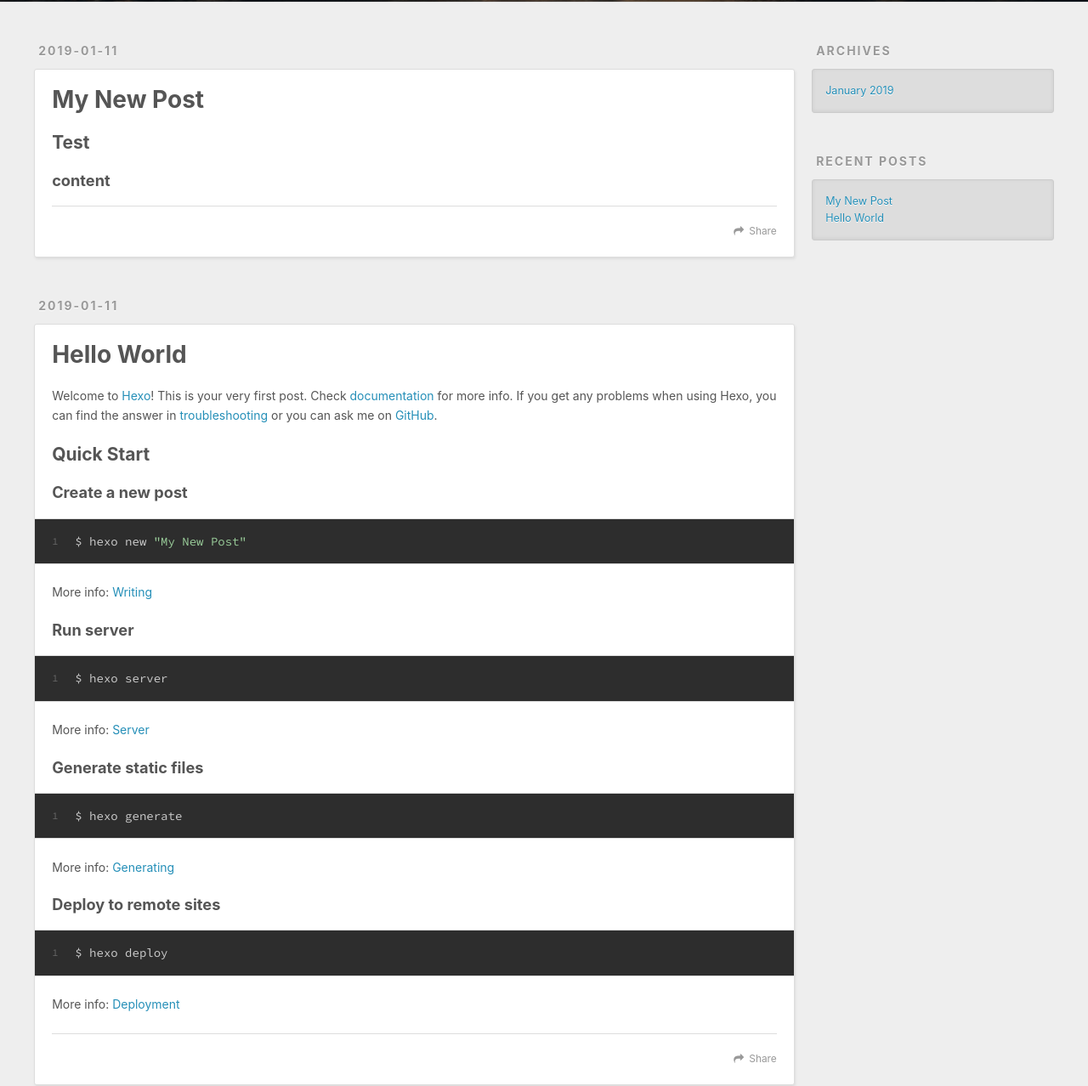
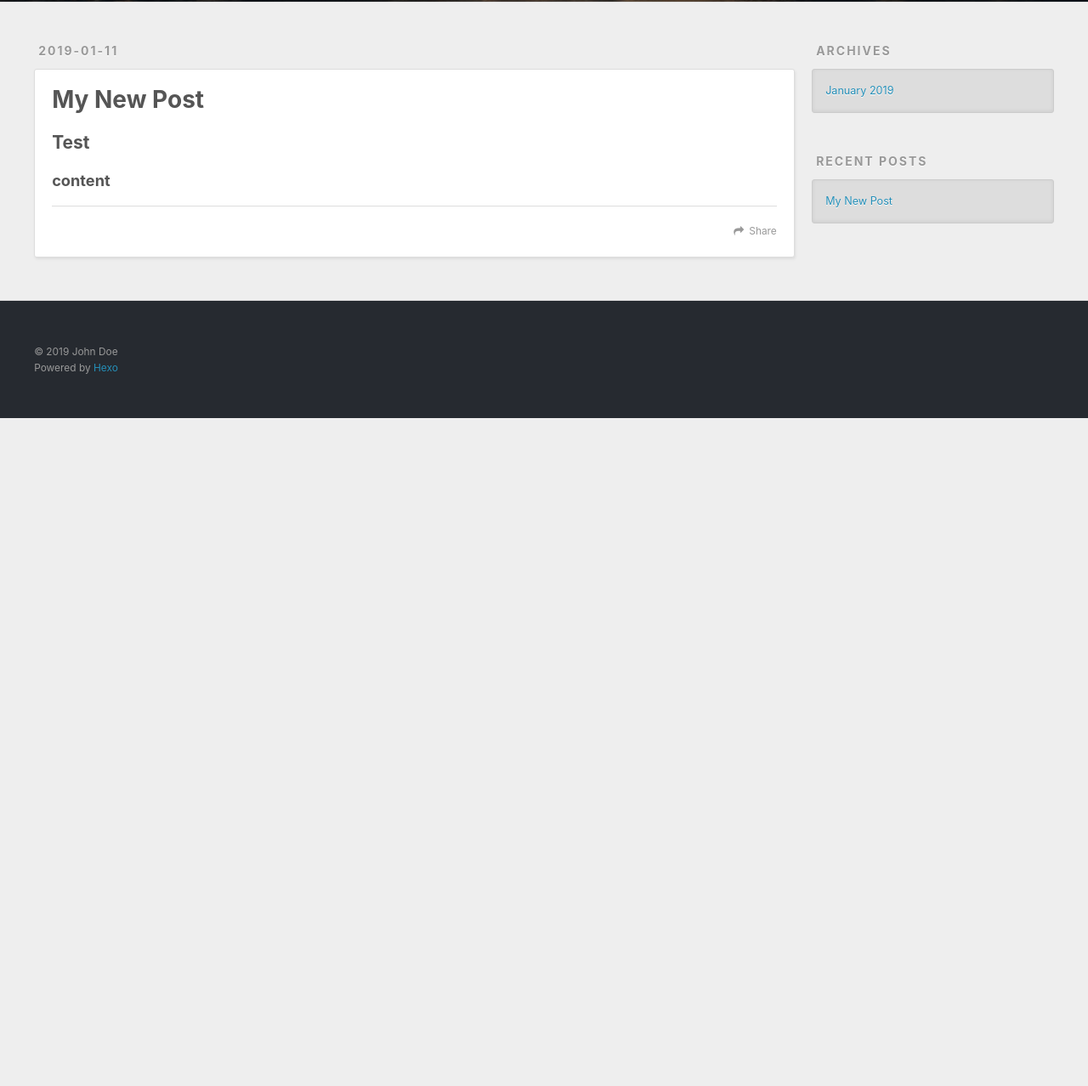
Before and after one commit to tiankonglan/tiankonglan.github.io, a plain HTML site: page index.html in a window 1280 px wide. Shown: the part 298-1576 px from the top of the page at 85% size. After the commit the page ends 800 px from the top, so only its background shows below. Drawn offline with nearby package versions, Linux system fonts and the light colour scheme.

Commit message:
Site updated: 2019-01-11 17:18:59

```diff
--- a/index.html
+++ b/index.html
@@ -88,52 +88,7 @@
 
     </div>
     <footer class="article-footer">
-      <a data-url="http://yoursite.com/2019/01/11/My-New-Post/" data-id="cjqrtbruu00001pfh4i9kiaom" class="article-share-link">Share</a>
-
-
-    </footer>
-  </div>
-
-</article>
-
-
-
-    <article id="post-hello-world" class="article article-type-post" itemscope="" itemprop="blogPost">
-  <div class="article-meta">
-    <a href="/2019/01/11/hello-world/" class="article-date">
-  <time datetime="2019-01-11T02:52:15.303Z" itemprop="datePublished">2019-01-11</time>
-</a>
-
-  </div>
-  <div class="article-inner">
-
-
-      <header class="article-header">
-
-
-    <h1 itemprop="name">
-      <a class="article-title" href="/2019/01/11/hello-world/">Hello World</a>
-    </h1>
-
-
-      </header>
-
-    <div class="article-entry" itemprop="articleBody">
-
-        <p>Welcome to <a href="https://hexo.io/" target="_blank" rel="noopener">Hexo</a>! This is your very first post. Check <a href="https://hexo.io/docs/" target="_blank" rel="noopener">documentation</a> for more info. If you get any problems when using Hexo, you can find the answer in <a href="https://hexo.io/docs/troubleshooting.html" target="_blank" rel="noopener">troubleshooting</a> or you can ask me on <a href="https://github.com/hexojs/hexo/issues" target="_blank" rel="noopener">GitHub</a>.</p>
-<h2 id="Quick-Start"><a href="#Quick-Start" class="headerlink" title="Quick Start"></a>Quick Start</h2><h3 id="Create-a-new-post"><a href="#Create-a-new-post" class="headerlink" title="Create a new post"></a>Create a new post</h3><figure class="highlight bash"><table><tr><td class="gutter"><pre><span class="line">1</span><br></pre></td><td class="code"><pre><span class="line">$ hexo new <span class="string">"My New Post"</span></span><br></pre></td></tr></table></figure>
-<p>More info: <a href="https://hexo.io/docs/writing.html" target="_blank" rel="noopener">Writing</a></p>
-<h3 id="Run-server"><a href="#Run-server" class="headerlink" title="Run server"></a>Run server</h3><figure class="highlight bash"><table><tr><td class="gutter"><pre><span class="line">1</span><br></pre></td><td class="code"><pre><span class="line">$ hexo server</span><br></pre></td></tr></table></figure>
-<p>More info: <a href="https://hexo.io/docs/server.html" target="_blank" rel="noopener">Server</a></p>
-<h3 id="Generate-static-files"><a href="#Generate-static-files" class="headerlink" title="Generate static files"></a>Generate static files</h3><figure class="highlight bash"><table><tr><td class="gutter"><pre><span class="line">1</span><br></pre></td><td class="code"><pre><span class="line">$ hexo generate</span><br></pre></td></tr></table></figure>
-<p>More info: <a href="https://hexo.io/docs/generating.html" target="_blank" rel="noopener">Generating</a></p>
-<h3 id="Deploy-to-remote-sites"><a href="#Deploy-to-remote-sites" class="headerlink" title="Deploy to remote sites"></a>Deploy to remote sites</h3><figure class="highlight bash"><table><tr><td class="gutter"><pre><span class="line">1</span><br></pre></td><td class="code"><pre><span class="line">$ hexo deploy</span><br></pre></td></tr></table></figure>
-<p>More info: <a href="https://hexo.io/docs/deployment.html" target="_blank" rel="noopener">Deployment</a></p>
-
-
-    </div>
-    <footer class="article-footer">
-      <a data-url="http://yoursite.com/2019/01/11/hello-world/" data-id="cjqrtbrv200011pfhrohwr4d0" class="article-share-link">Share</a>
+      <a data-url="http://yoursite.com/2019/01/11/My-New-Post/" data-id="cjqrtxw3k0000swfht509g7d4" class="article-share-link">Share</a>
 
 
     </footer>
@@ -177,10 +132,6 @@
             <a href="/2019/01/11/My-New-Post/">My New Post</a>
           </li>
 
-          <li>
-            <a href="/2019/01/11/hello-world/">Hello World</a>
-          </li>
-
       </ul>
     </div>
   </div>
```
Also changed, not shown: 2019/01/11/My-New-Post/index.html (+1 -15 lines), archives/2019/01/index.html (+0 -23 lines), archives/2019/index.html (+0 -23 lines), archives/index.html (+0 -23 lines).
